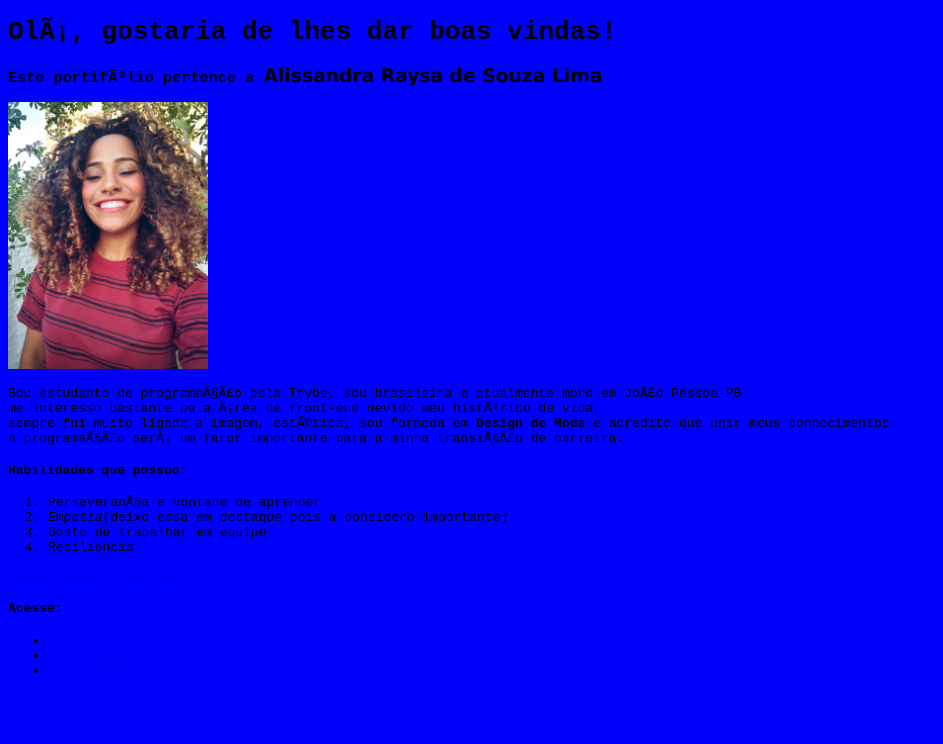
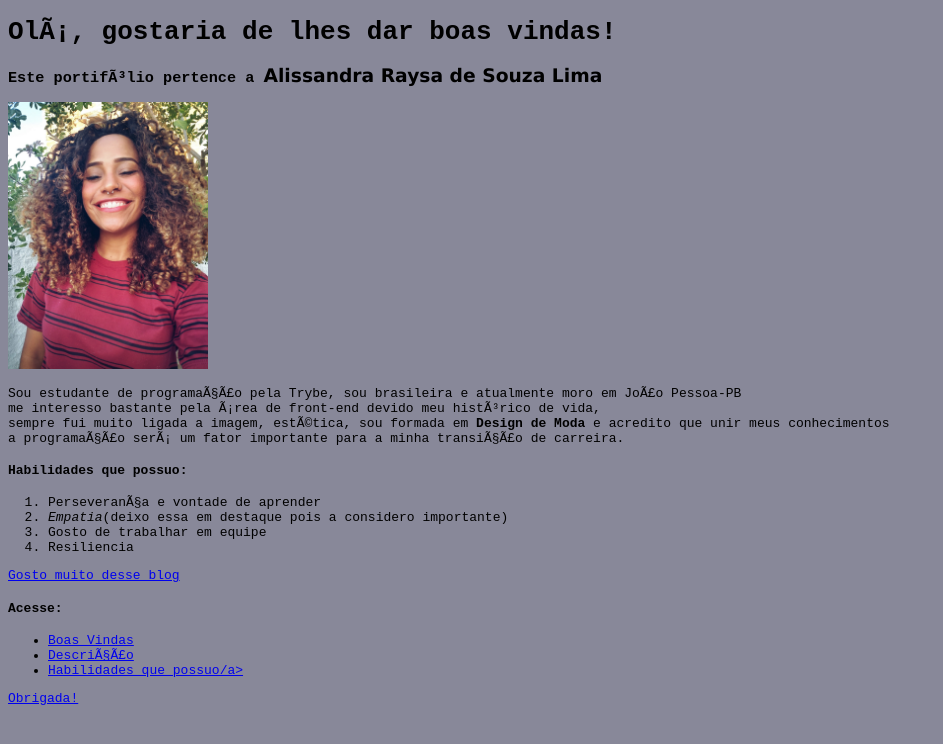
Before and after one commit to anaualima/anaualima.github.io, a plain HTML site: page index.html in a window 1280 px wide. Shown: the whole page, without its empty margins (0-943 px from the left). Drawn offline with Linux system fonts and the light colour scheme.

Commit message:
coloca fonte e brackgorund

```diff
--- a/index.html
+++ b/index.html
@@ -9,7 +9,7 @@
   <style>
 
   body {
-    background-color:blue;
+    background-color:rgb(136, 136, 153);
     font-family: monospace;
   }
 
```
